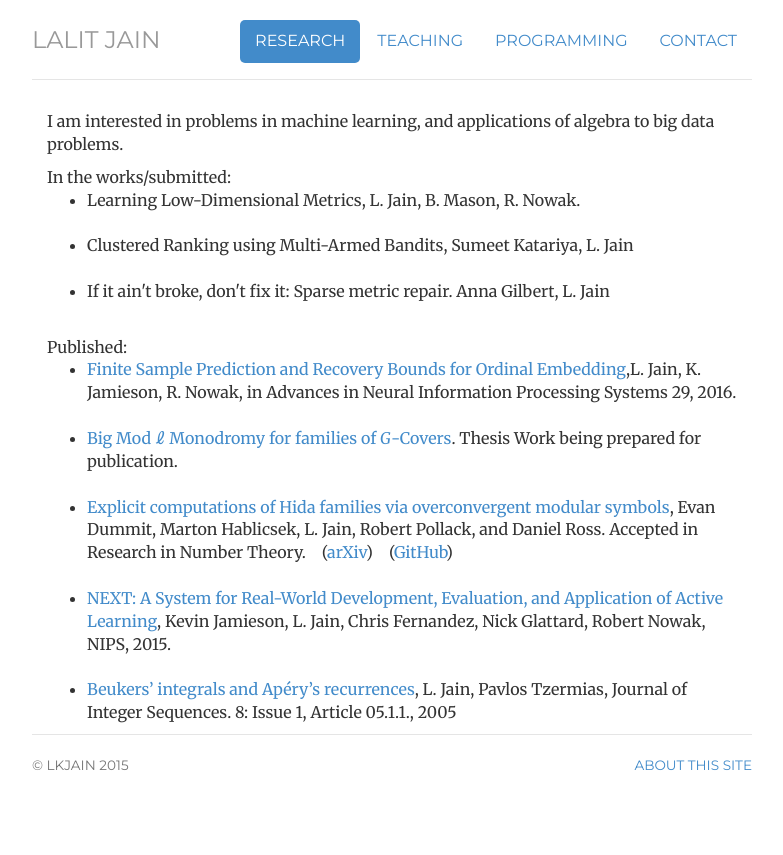
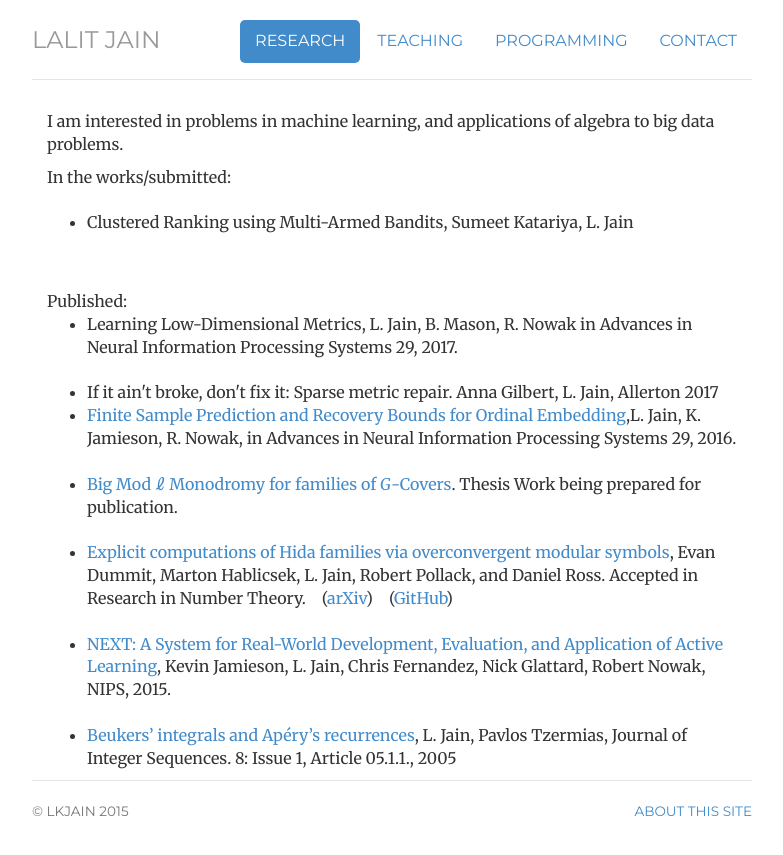
Before and after one commit to lalitkumarj/lalitkumarj.github.io, a Jekyll site: the page built from research/index.html, in a window 1280 px wide. Shown: the top 855 px of the page, without its empty margins (248-1031 px from the left). Built offline with Jekyll 4.4.1, drawn with Linux system fonts in a browser that asks for light colours.

Commit message:
Update index.html

```diff
--- a/research/index.html
+++ b/research/index.html
@@ -10,23 +10,26 @@ description: Lalit Jain's Research Page
 
 In the works/submitted:
 <ul>
-  <li>
-   Learning Low-Dimensional Metrics, L. Jain, B. Mason, R. Nowak.
-  </li>
+
   <br>
   <li>
    Clustered Ranking using Multi-Armed Bandits, Sumeet Katariya, L. Jain
   </li>
   <br>
-  <li>
-    If it ain't broke, don't fix it: Sparse metric repair. Anna Gilbert, L. Jain
-  </li>
+
   <br>
 </ul>
 
 
 Published:
 <ul>
+  <li>
+   Learning Low-Dimensional Metrics, L. Jain, B. Mason, R. Nowak in Advances in Neural Information Processing Systems 29, 2017.
+  </li>
+  <br>
+   <li>
+    If it ain't broke, don't fix it: Sparse metric repair. Anna Gilbert, L. Jain, Allerton 2017
+  </li>
   <li>
     <a href="http://arxiv.org/abs/1606.07081">Finite Sample Prediction and Recovery Bounds for Ordinal Embedding</a>,L. Jain, K. Jamieson, R. Nowak, in Advances in Neural Information Processing Systems 29, 2016.
   </li>
```
